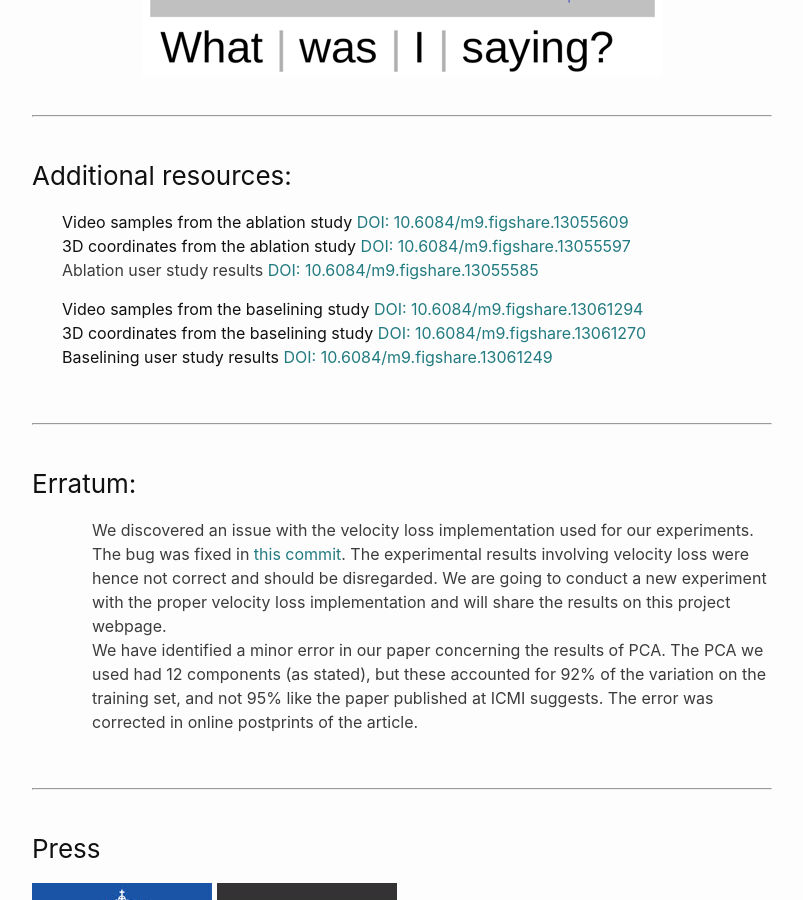
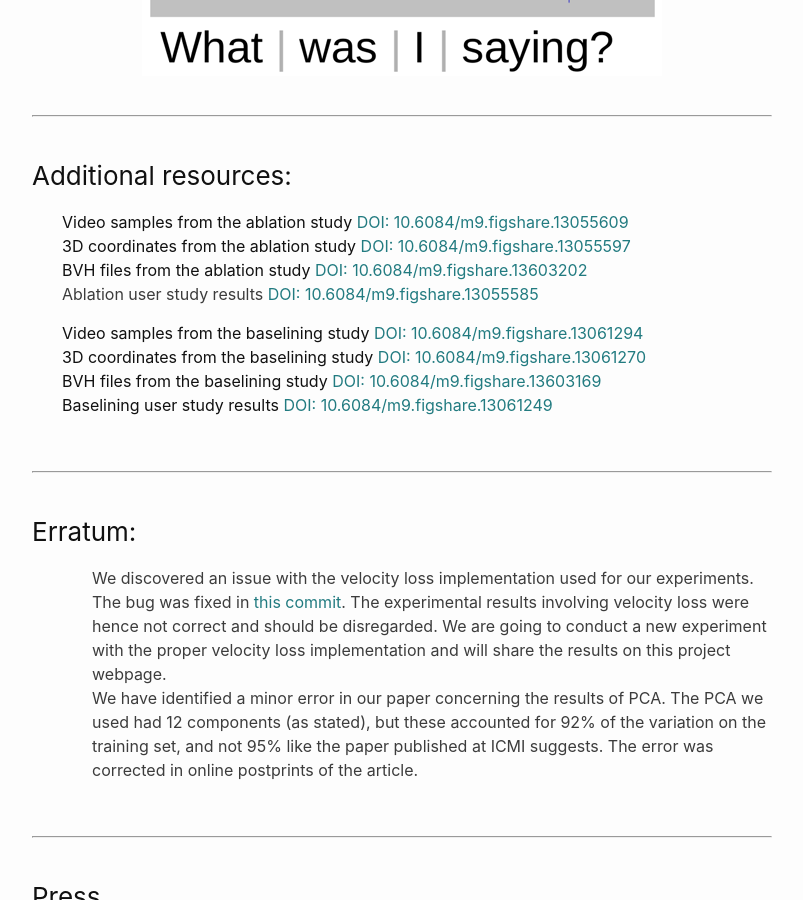
Before and after one commit to Svito-zar/Svito-zar.github.io, a Jekyll site: the page built from _posts/2020-08-03-Gesticulator.md, in a window 1280 px wide and 900 px high, scrolled down 1982 px. Shown: the whole window, without its empty margins (238-1041 px from the left). Built offline with Jekyll 4.4.1, drawn with Linux system fonts in a browser that asks for light colours.

Commit message:
minor update for recources

```diff
--- a/_posts/2020-08-03-Gesticulator.md
+++ b/_posts/2020-08-03-Gesticulator.md
@@ -45,11 +45,13 @@
 ### Additional resources:
 1. Video samples from the ablation study [DOI: 10.6084/m9.figshare.13055609](https://doi.org/10.6084/m9.figshare.13055609)
 2. 3D coordinates from the ablation study [DOI: 10.6084/m9.figshare.13055597](https://doi.org/10.6084/m9.figshare.13055597)
-3. Ablation user study results [DOI: 10.6084/m9.figshare.13055585](https://doi.org/10.6084/m9.figshare.13055585)
+3. BVH files from the ablation study [DOI: 10.6084/m9.figshare.13603202](https://doi.org/10.6084/m9.figshare.13603202)
+4. Ablation user study results [DOI: 10.6084/m9.figshare.13055585](https://doi.org/10.6084/m9.figshare.13055585)
 
-4. Video samples from the baselining study [DOI: 10.6084/m9.figshare.13061294](https://doi.org/10.6084/m9.figshare.13061294)
-5. 3D coordinates from the baselining study [DOI: 10.6084/m9.figshare.13061270](https://doi.org/10.6084/m9.figshare.13061270)
-6. Baselining user study results [DOI: 10.6084/m9.figshare.13061249](https://doi.org/10.6084/m9.figshare.13061249)
+5. Video samples from the baselining study [DOI: 10.6084/m9.figshare.13061294](https://doi.org/10.6084/m9.figshare.13061294)
+6. 3D coordinates from the baselining study [DOI: 10.6084/m9.figshare.13061270](https://doi.org/10.6084/m9.figshare.13061270)
+7. BVH files from the baselining study [DOI: 10.6084/m9.figshare.13603169](https://doi.org/10.6084/m9.figshare.13603169)
+8. Baselining user study results [DOI: 10.6084/m9.figshare.13061249](https://doi.org/10.6084/m9.figshare.13061249)
 
 &nbsp;
 
```
